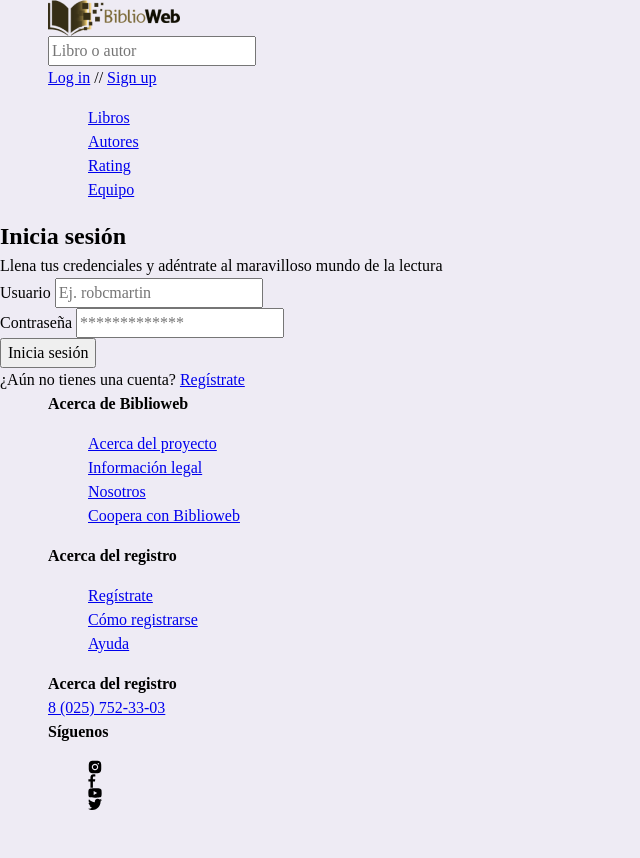
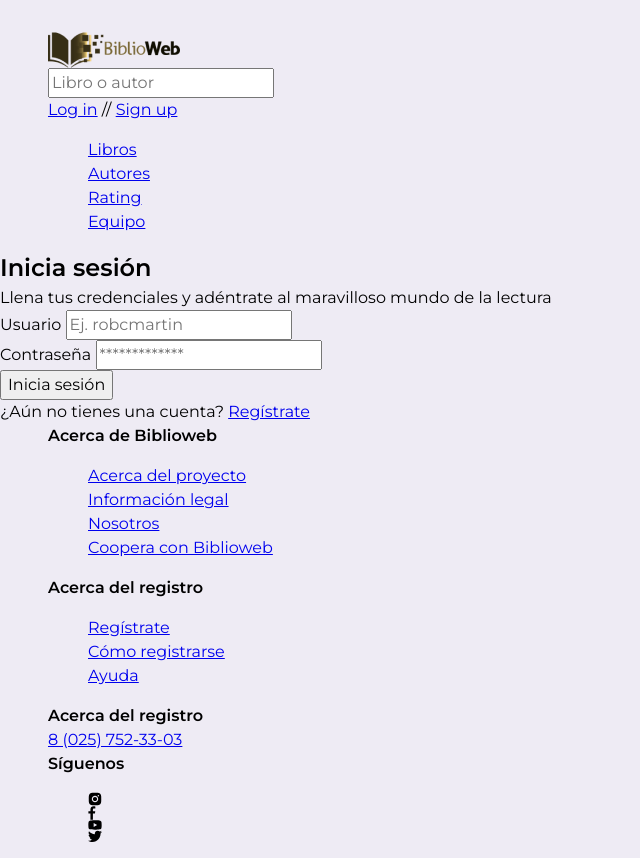
Before and after one commit to ehmenzala/biblioweb-php, a PHP site: page /templates/login.html in a window 1280 px wide. Shown: the whole page, without its empty margins (0-640 px from the left). Before the commit the page ends 810 px from the top, so only its background shows below. Run offline with PHP 8.4, Linux system fonts and the light colour scheme.

Commit message:
Fix CSS variables values & change some body styling

```diff
--- a/css/style.css
+++ b/css/style.css
@@ -23,17 +23,20 @@
   --clr-primary-100: hsl(260, 29%, 94%);
   --clr-secondary-400: hsl(39, 92%, 61%);
   --clr-accent-900: hsl(257, 21%, 16%);
-  --clr-accent-500: hsl(0, 0%, 38%);
+  --clr-accent-700: hsl(0, 0%, 38%);
+  --clr-accent-600: hsl(0, 0%, 45%);
+  --clr-accent-500: hsl(248, 4%, 41%);
   --clr-accent-400: hsl(0, 2%, 92%);
+  --clr-accent-200: hsl(0, 0%, 97%);
   --clr-accent-100: hsl(0, 0%, 100%);
   --gradiend-primary-400: linear-gradient(
     to right,
-    var(--clr-accent-500),
+    var(--clr-primary-500),
     var(--clr-primary-200)
   );
 
-  --fs-300: 0.875rem;
-  --fs-200: 0.96875rem;
+  --fs-200: 0.875rem;
+  --fs-300: 0.96875rem;
   --fs-400: 1rem;
   --fs-500: 1.125rem;
   --fs-600: 1.5rem;
@@ -42,6 +45,8 @@
   --fw-400: 400;
   --fw-500: 500;
   --fw-600: 600;
+
+  --ff-400: "Montserrat";
 }
 
 /* CSS Reset */
@@ -119,6 +124,8 @@ button {
 /* General styling */
 
 body {
+  padding-top: 2rem;
   font-size: var(--fs-400);
+  font-family: var(--ff-400);
   background-color: var(--clr-primary-100);
 }
```
